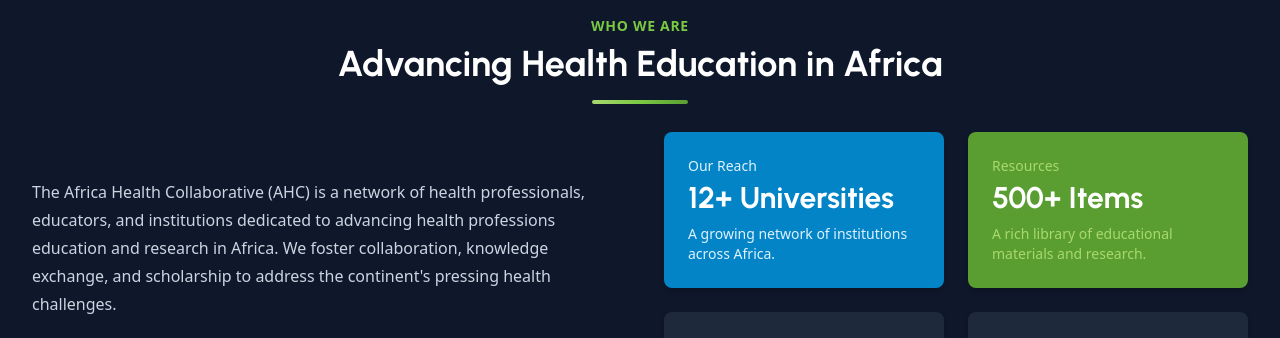
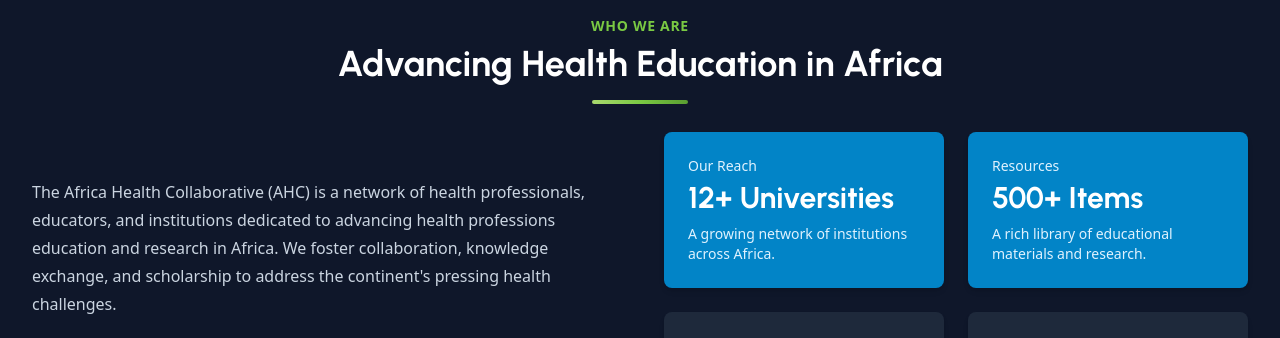
Before and after one commit to teka8/AHC-FrontEnd_2, a React (Vite) app: page / in a window 1280 px wide. Shown: the part 880-1218 px from the top of the page. Built offline with nearby package versions, Linux system fonts and the light colour scheme; no server answers.

Commit message:
'update'

```diff
--- a/src/pages/Home.tsx
+++ b/src/pages/Home.tsx
@@ -66,10 +66,10 @@ export default function Home() {
                   A growing network of institutions across Africa.
                 </p>
               </div>
-              <div className="bg-ahc-green-light dark:bg-ahc-green-dark p-6 rounded-lg shadow-md hover:shadow-lg transition-shadow">
-                <div className="text-sm text-ahc-green-dark dark:text-ahc-green-light">Resources</div>
-                <div className="mt-1 text-3xl font-bold font-display text-ahc-green-dark dark:text-white">500+ Items</div>
-                <p className="mt-2 text-sm text-ahc-green-dark dark:text-ahc-green-light">
+              <div className="bg-ahc-blue-light dark:bg-ahc-blue-dark p-6 rounded-lg shadow-md hover:shadow-lg transition-shadow">
+                <div className="text-sm text-ahc-blue-dark dark:text-ahc-blue-light">Resources</div>
+                <div className="mt-1 text-3xl font-bold font-display text-ahc-blue-dark dark:text-white">500+ Items</div>
+                <p className="mt-2 text-sm text-ahc-blue-dark dark:text-ahc-blue-light">
                   A rich library of educational materials and research.
                 </p>
               </div>
```
